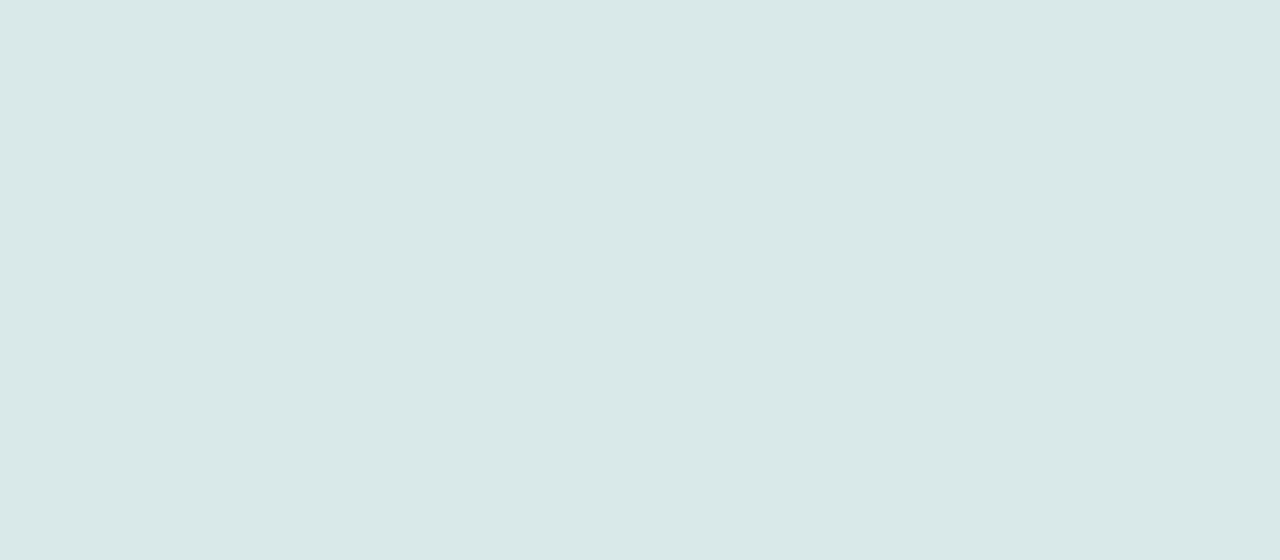
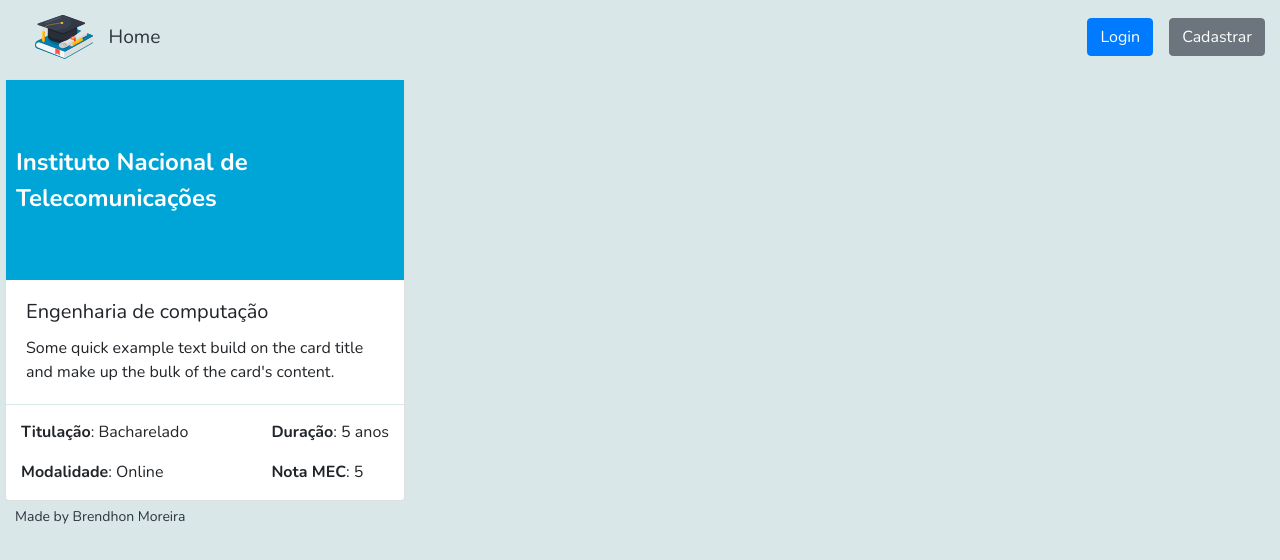
Before and after one commit to Brendhon/SearchFacul_Web, a React (Create React App) app: page /profile in a window 1280 px wide. Shown: the top 560 px of the page. Built offline with nearby package versions, Linux system fonts and the light colour scheme.

Commit message:
add: Profile page

```diff
--- /dev/null
+++ b/src/components/Card/Card.css
@@ -0,0 +1,33 @@
+.card-container {
+    width: 25rem;
+    margin: 5px;
+}
+
+.card-container .ies{
+    height: 200px;
+    padding: 10px;
+    display: flex;
+
+    justify-content: center;
+    align-items: center;
+
+    font-size: 1.5rem;
+    overflow: hidden;
+    word-wrap: break-word;
+
+    background-color: var(--c-blue);
+    color: white;
+}
+
+.card-container .list {
+    display: flex;
+    justify-content: space-between;
+    border-top: 1px solid;
+    border-color: #D9E7E9;
+    padding: 15px 15px 0px 15px;
+}
+
+.card-container .list .list-item {
+    display: flex;
+    flex-direction: column;
+}
--- /dev/null
+++ b/src/components/Card/Card.jsx
@@ -0,0 +1,45 @@
+import React from 'react'
+import './Card.css'
+
+import { FiClock, FiStar } from 'react-icons/fi';
+
+const Card = _ =>
+    <div className="card card-container">
+
+        <strong className="ies">Instituto Nacional de Telecomunicações</strong>
+        <div className="card-body">
+            <h5 className="card-title"> Engenharia de computação</h5>
+            <p className="card-text">Some quick example text build on the card title and make up the bulk of the card's content.</p>
+        </div>
+
+        <div className="list">
+
+            <div className="list-item">
+
+                <div className="list-data">
+                    <p><strong>Titulação</strong>: Bacharelado</p>
+                </div>
+
+                <div className="list-data">
+                    <p><strong>Modalidade</strong>: Online</p>
+                </div>
+
+            </div>
+
+            <div className="list-item">
+
+                <div className="list-data">
+                    <p><strong>Duração</strong>: 5 anos</p>
+                </div>
+
+                <div className="list-data">
+                    <p><strong>Nota MEC</strong>: 5</p>
+                </div>
+
+            </div>
+
+        </div>
+
+    </div>
+
+export default Card
--- /dev/null
+++ b/src/pages/Profile/index.jsx
@@ -0,0 +1,19 @@
+import React from 'react'
+import './styles.css'
+
+import Header from '../../components/Header/Header'
+import Footer from '../../components/Footer/Footer'
+import Card from '../../components/Card/Card'
+
+const Profile = _ =>
+
+    <div className='profile-container'>
+
+        <Header />
+        <Card />
+        <Footer />
+
+    </div>
+
+
+export default Profile
--- /dev/null
+++ b/src/pages/Profile/styles.css
@@ -0,0 +1,5 @@
+.profile-container {
+    display: flex;
+    flex-direction: column;
+    height: 100vh;
+}
--- a/src/routes.jsx
+++ b/src/routes.jsx
@@ -3,6 +3,7 @@ import { BrowserRouter, Route, Switch } from 'react-router-dom'
 import Logon from './pages/Logon'
 import Register from './pages/Register'
 import CreateCourse from './pages/CreateCourse'
+import Profile from './pages/Profile'
 
 const Routes = _ =>
     <BrowserRouter>
@@ -10,6 +11,7 @@ const Routes = _ =>
         <Switch>
             <Route path='/' exact component={Logon} />
             <Route path='/register' component={Register} />
+            <Route path='/profile' component={Profile} />
             <Route path='/course/create' component={CreateCourse} />
         </Switch>
 
```
